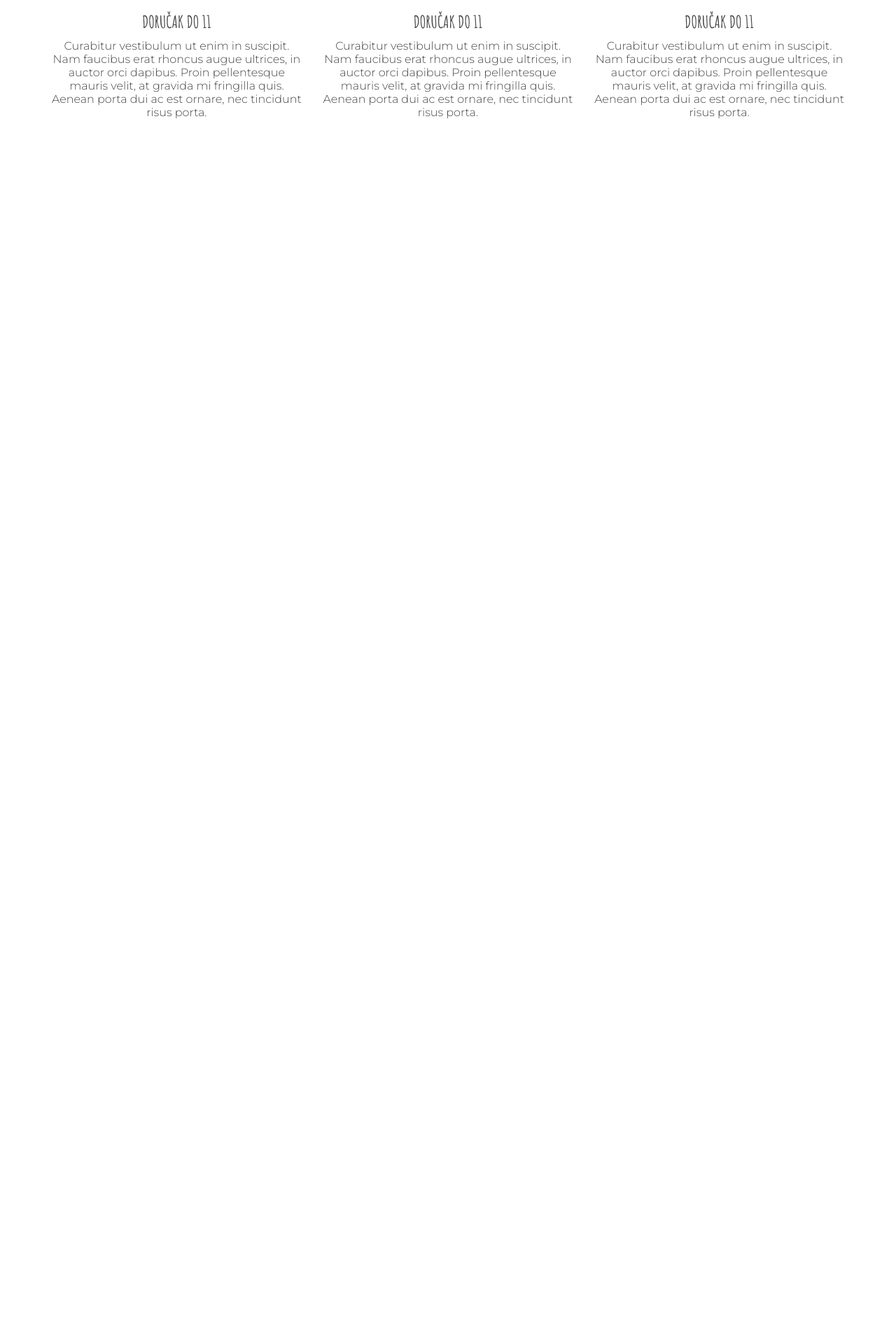
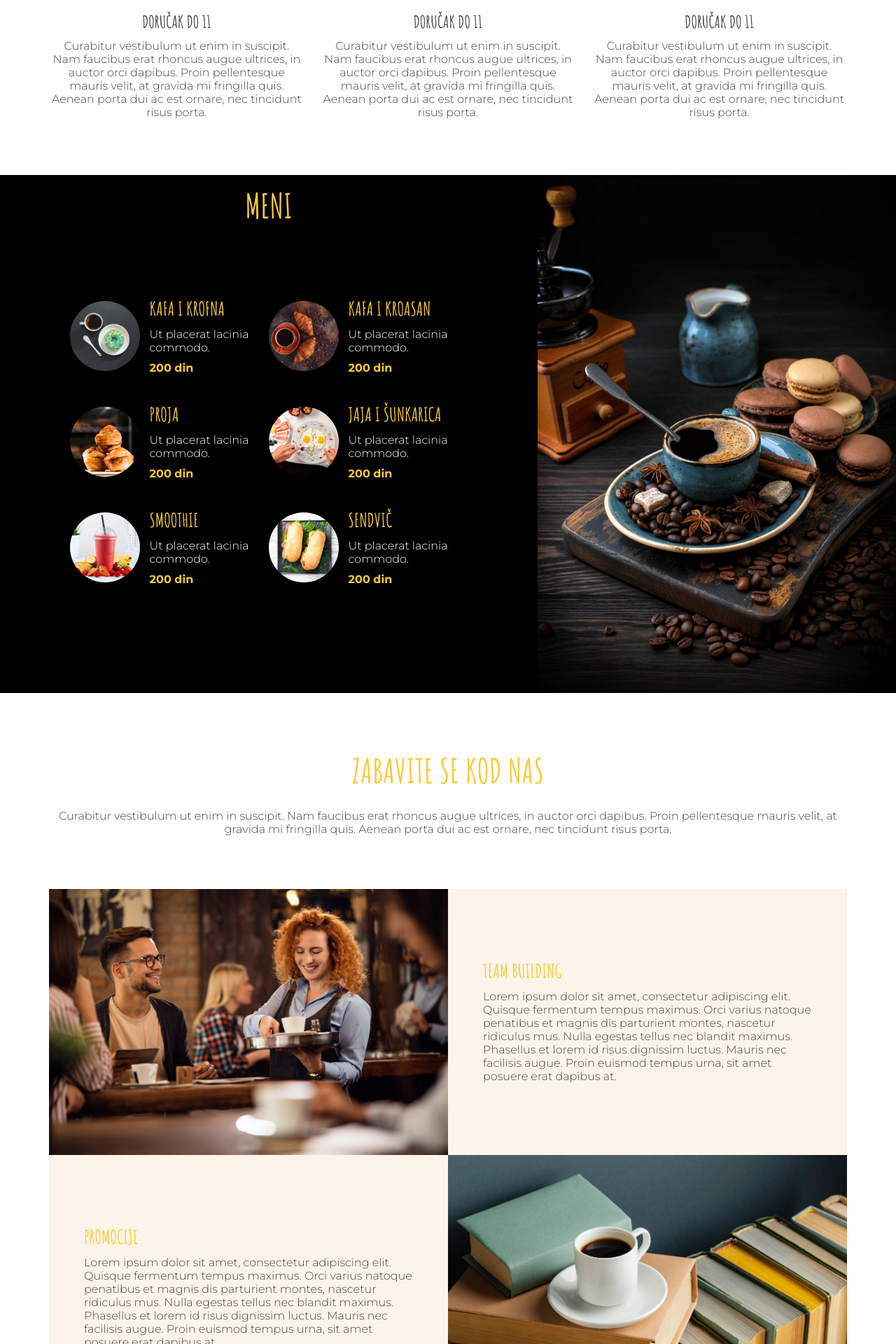
Before and after one commit to itkomuna/freeda-fs5, a PHP site: page / in a window 1280 px wide. Shown: the part 1474-3394 px from the top of the page at 70% size. Before the commit the page ends 1644 px from the top, so only its background shows below. Run offline with PHP 8.4, Linux system fonts and the light colour scheme.

Commit message:
part usluge

```diff
--- a/_globals.scss
+++ b/_globals.scss
@@ -20,6 +20,9 @@ h1 {
 }
 h2 {
     font-size: 48px;
+}
+h3 {
+    font-size: 27px;
 }
 ul {
     list-style: none;
--- a/index.php
+++ b/index.php
@@ -4,4 +4,8 @@
 
 <?php include 'template_parts/part-ponuda.php'; ?>
 
+<?php include 'template_parts/part-meni.php'; ?>
+
+<?php include 'template_parts/part-usluge.php'; ?>
+
 <?php include 'template_parts/footer.php'; ?>
--- a/style.css
+++ b/style.css
@@ -21,6 +21,10 @@ h1 {
 
 h2 {
   font-size: 48px;
+}
+
+h3 {
+  font-size: 27px;
 }
 
 ul {
@@ -132,4 +136,88 @@ nav .container ul a:hover {
 .ponuda article div h3 {
   margin: 45px 0 10px 0;
   font-size: 24px;
+}
+
+.meni {
+  background: black;
+  display: flex;
+  flex-wrap: wrap;
+  flex-direction: row;
+  justify-content: space-between;
+  align-items: center;
+}
+.meni div h2 {
+  color: #FACB36;
+}
+.meni div:first-child {
+  flex: 0 0 60%;
+}
+.meni div:first-child .row {
+  padding: 100px;
+  display: flex;
+  flex-wrap: wrap;
+  flex-direction: row;
+  justify-content: space-between;
+  align-items: center;
+}
+.meni div:first-child .row .menu-item {
+  display: flex;
+  flex-wrap: wrap;
+  flex-direction: row;
+  justify-content: space-between;
+  align-items: center;
+  flex: 0 0 50%;
+  margin-bottom: 40px;
+}
+.meni div:first-child .row .menu-item .img {
+  flex: 0 0 40%;
+}
+.meni div:first-child .row .menu-item .img img {
+  width: 100px;
+  border-radius: 100%;
+}
+.meni div:first-child .row .menu-item .text {
+  flex: 0 0 60%;
+}
+.meni div:first-child .row .menu-item .text h3 {
+  color: #FACB36;
+}
+.meni div:first-child .row .menu-item .text p {
+  color: white;
+  padding: 10px 0;
+}
+.meni div:first-child .row .menu-item .text span {
+  color: #FACB36;
+  font-weight: bold;
+}
+.meni div:last-child {
+  flex: 0 0 40%;
+}
+
+.usluge h2 {
+  color: #FACB36;
+}
+.usluge h2 + p {
+  padding: 25px 0 76px 0;
+}
+.usluge article {
+  display: flex;
+  flex-wrap: wrap;
+  flex-direction: row;
+  justify-content: space-between;
+  align-items: stretch;
+}
+.usluge article div {
+  flex: 0 0 50%;
+}
+.usluge article div:last-child {
+  background: #FCF4EA;
+  padding: 100px 50px 50px 50px;
+}
+.usluge article div:last-child h3 {
+  color: #FACB36;
+  margin-bottom: 10px;
+}
+.usluge article:nth-child(even) {
+  flex-direction: row-reverse;
 }/*# sourceMappingURL=style.css.map */
--- a/style.scss
+++ b/style.scss
@@ -49,3 +49,77 @@
         }
     }
 }
+
+// meni
+.meni {
+    background: $black;
+    @include flex;
+    div {
+        h2 {
+            color: $accents;
+        }
+        &:first-child {
+            flex: 0 0 60%;
+            .row {
+                padding: 100px;
+                @include flex;
+                .menu-item {
+                    @include flex;
+                    flex: 0 0 50%;
+                    margin-bottom: 40px;
+                    .img {
+                        img {
+                            width: 100px;
+                            border-radius: 100%;
+                        }
+                        flex: 0 0 40%;
+                    }
+                    .text {
+                        flex: 0 0 60%;
+                        h3 {
+                            color: $accents;
+                        }
+                        p {
+                            color: $white;
+                            padding: 10px 0;
+                        }
+                        span {
+                            color: $accents;
+                            font-weight: bold;
+                        }
+                    }
+                }
+            }
+        }
+        &:last-child {
+            flex: 0 0 40%;
+        }
+    }
+}
+
+// usluge
+.usluge {
+    h2 {
+        color: $accents;
+        & + p {
+            padding: 25px 0 76px 0;
+        }
+    }
+    article {
+        @include flex($align: stretch);
+        div {
+            flex:  0 0 50%;
+            &:last-child {
+                background: $bg;
+                padding: 100px 50px 50px 50px;
+                h3 {
+                    color: $accents;
+                    margin-bottom: 10px;
+                }
+            }
+        }
+        &:nth-child(even) {
+            flex-direction: row-reverse;
+        }
+    }
+}
--- /dev/null
+++ b/template_parts/part-meni.php
@@ -0,0 +1,70 @@
+<div class="meni">
+    <div>
+        <h2 class="text-center">MENI</h2>
+        <div class="row">
+            <div class="menu-item">
+                <div class="img">
+                    <img src="img/coffee3.jpg" alt="">
+                </div>
+                <div class="text">
+                    <h3>KAFA I KROFNA</h3>
+                    <p>Ut placerat lacinia commodo.</p>
+                    <span>200 din</span>
+                </div>
+            </div>
+            <div class="menu-item">
+                <div class="img">
+                    <img src="img/coffee 7.jpg" alt="">
+                </div>
+                <div class="text">
+                    <h3>KAFA I KROASAN</h3>
+                    <p>Ut placerat lacinia commodo.</p>
+                    <span>200 din</span>
+                </div>
+            </div>
+            <div class="menu-item">
+                <div class="img">
+                    <img src="img/coffee 8.jpg" alt="">
+                </div>
+                <div class="text">
+                    <h3>PROJA</h3>
+                    <p>Ut placerat lacinia commodo.</p>
+                    <span>200 din</span>
+                </div>
+            </div>
+            <div class="menu-item">
+                <div class="img">
+                    <img src="img/coffee 9.jpg" alt="">
+                </div>
+                <div class="text">
+                    <h3>JAJA I ŠUNKARICA</h3>
+                    <p>Ut placerat lacinia commodo.</p>
+                    <span>200 din</span>
+                </div>
+            </div>
+            <div class="menu-item">
+                <div class="img">
+                    <img src="img/coffee 10.jpg" alt="">
+                </div>
+                <div class="text">
+                    <h3>SMOOTHIE</h3>
+                    <p>Ut placerat lacinia commodo.</p>
+                    <span>200 din</span>
+                </div>
+            </div>
+            <div class="menu-item">
+                <div class="img">
+                    <img src="img/coffee 11.jpg" alt="">
+                </div>
+                <div class="text">
+                    <h3>SENDVIČ</h3>
+                    <p>Ut placerat lacinia commodo.</p>
+                    <span>200 din</span>
+                </div>
+            </div>
+        </div>
+    </div>
+    <div>
+        <img src="img/coffee4.jpg" alt="">
+    </div>
+</div>
--- /dev/null
+++ b/template_parts/part-usluge.php
@@ -0,0 +1,32 @@
+<!-- usluge -->
+<section class="usluge container py">
+    <h2 class="text-center">ZABAVITE SE KOD NAS</h2>
+    <p class="text-center">Curabitur vestibulum ut enim in suscipit. Nam faucibus erat rhoncus augue ultrices, in auctor orci dapibus. Proin pellentesque mauris velit, at gravida mi fringilla quis. Aenean porta dui ac est ornare, nec tincidunt risus porta.</p>
+    <article>
+        <div>
+            <img src="img/coffee 12.jpg" alt="">
+        </div>
+        <div>
+            <h3>TEAM BUILDING</h3>
+            <p>Lorem ipsum dolor sit amet, consectetur adipiscing elit. Quisque fermentum tempus maximus. Orci varius natoque penatibus et magnis dis parturient montes, nascetur ridiculus mus. Nulla egestas tellus nec blandit maximus. Phasellus et lorem id risus dignissim luctus. Mauris nec facilisis augue. Proin euismod tempus urna, sit amet posuere erat dapibus at.</p>
+        </div>
+    </article>
+    <article>
+        <div>
+            <img src="img/coffee 13.jpg" alt="">
+        </div>
+        <div>
+            <h3>PROMOCIJE</h3>
+            <p>Lorem ipsum dolor sit amet, consectetur adipiscing elit. Quisque fermentum tempus maximus. Orci varius natoque penatibus et magnis dis parturient montes, nascetur ridiculus mus. Nulla egestas tellus nec blandit maximus. Phasellus et lorem id risus dignissim luctus. Mauris nec facilisis augue. Proin euismod tempus urna, sit amet posuere erat dapibus at.</p>
+        </div>
+    </article>
+    <article>
+        <div>
+            <img src="img/coffee 14.jpg" alt="">
+        </div>
+        <div>
+            <h3>RADIONICE</h3>
+            <p>Lorem ipsum dolor sit amet, consectetur adipiscing elit. Quisque fermentum tempus maximus. Orci varius natoque penatibus et magnis dis parturient montes, nascetur ridiculus mus. Nulla egestas tellus nec blandit maximus. Phasellus et lorem id risus dignissim luctus. Mauris nec facilisis augue. Proin euismod tempus urna, sit amet posuere erat dapibus at.</p>
+        </div>
+    </article>
+</section>
```
Also changed, not shown: 1 other file.
